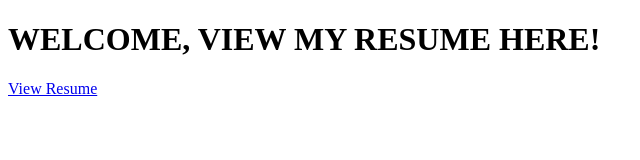
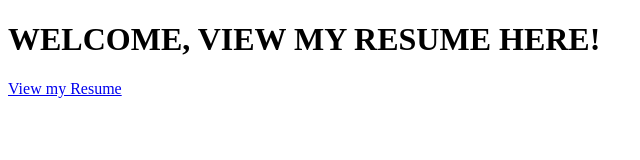
Before and after one commit to RoseChinenye/my-resume, a plain HTML site: page index.html in a window 1280 px wide. Shown: the full height of the page, 0-640 px from the left. Drawn offline with Linux system fonts and the light colour scheme.

Commit message:
Update index.html

```diff
--- a/index.html
+++ b/index.html
@@ -7,7 +7,7 @@
 
   <body>
     <h1>WELCOME, VIEW MY RESUME HERE!</h1>
-    <a href="https://github.com/RoseChinenye/my-resume/blob/main/Chinenye-okeke-cv.pdf"> View Resume </a>
+    <a href="https://github.com/RoseChinenye/my-resume/blob/main/Chinenye-okeke-cv.pdf"> View my Resume </a>
   </body>
 
 </html>
```
